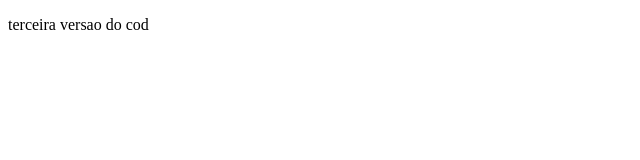
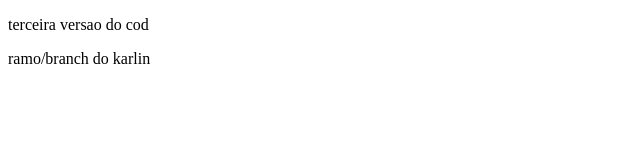
Before and after one commit to BrunoCost/karlinteste2, a plain HTML site: page index.html in a window 1280 px wide. Shown: the whole page, without its empty margins (0-640 px from the left). Drawn offline with Linux system fonts and the light colour scheme.

Commit message:
feat: ramos

```diff
--- a/index.html
+++ b/index.html
@@ -8,6 +8,7 @@
 <body>
 
     <p>terceira versao do cod</p>
+    <p>ramo/branch do karlin</p>
 
 </body>
 </html>
```
